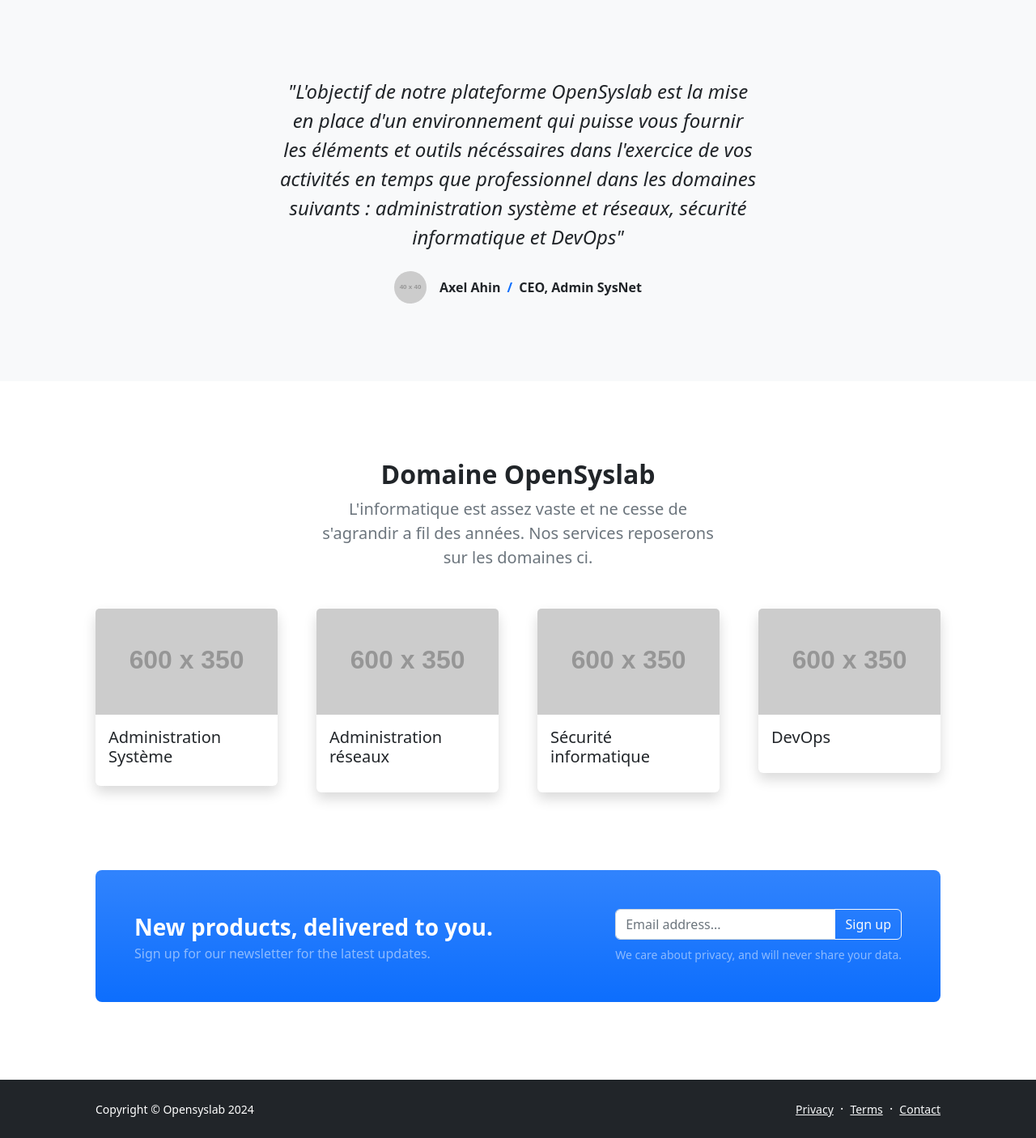
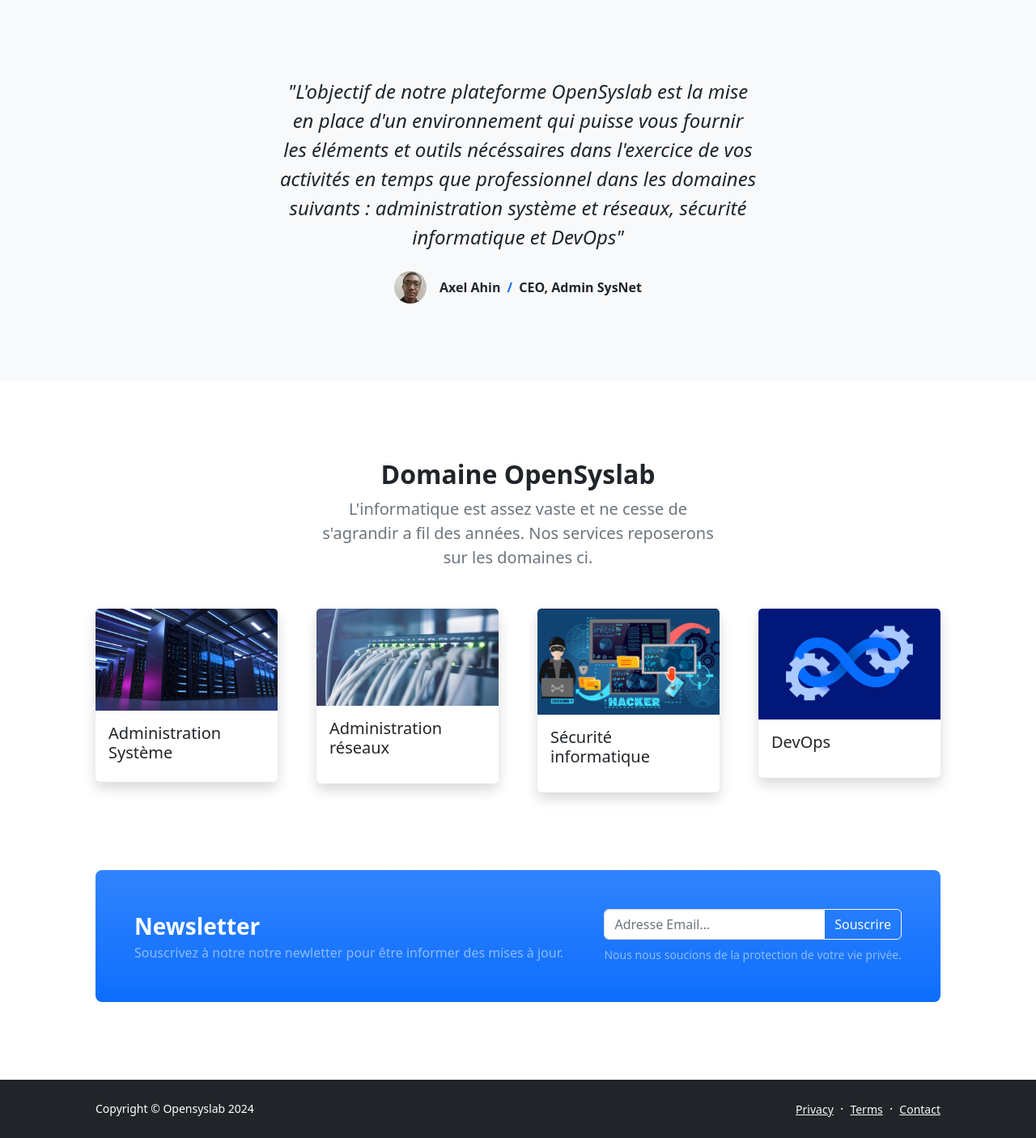
Before and after one commit to mr-anxo/django_web_opensyslab, a Django app: page / in a window 1280 px wide. Shown: the part 1219-2625 px from the top of the page at 81% size. Run offline with Django 5.2, Linux system fonts and the light colour scheme; grey boxes labelled with a size stand in for pictures from a placeholder-image service; some libraries are stand-ins or nearby versions.

Commit message:
--- Auto Git Commit ---

```diff
--- a/src/opensyslab/templates/index.html
+++ b/src/opensyslab/templates/index.html
@@ -67,7 +67,7 @@
                             <div class="text-center">
                                 <div class="fs-4 mb-4 fst-italic">"L'objectif de notre plateforme OpenSyslab est la mise en place d'un environnement qui puisse vous fournir les éléments et outils nécéssaires dans l'exercice de vos activités en temps que professionnel dans les domaines suivants : administration système et réseaux, sécurité informatique et DevOps"</div>
                                 <div class="d-flex align-items-center justify-content-center">
-                                    <img class="rounded-circle me-3" src="https://dummyimage.com/40x40/ced4da/6c757d" alt="..." />
+                                    <img class="rounded-circle me-3" src="{% static 'assets/ahinaxel_40x40.jpg' %}" alt="..." />
                                     <div class="fw-bold">
                                         Axel Ahin
                                         <span class="fw-bold text-primary mx-1">/</span>
@@ -94,7 +94,7 @@
                     <div class="row gx-5">
                         <div class="col-lg-3 mb-5">
                             <div class="card shadow border-0">
-                                <img class="card-img-top" src="https://dummyimage.com/600x350/ced4da/6c757d" alt="..." />
+                                <img class="card-img-top" src="{% static 'assets/system.jpeg' %}" alt="..." />
                                 <div class="card-body ">
                                     <a class="text-decoration-none link-dark stretched-link" href="#!"><h5 class="card-title">Administration Système</h5></a>
                                 </div>
@@ -102,7 +102,7 @@
                         </div>
                         <div class="col-lg-3 mb-5">
                             <div class="card shadow border-0">
-                                <img class="card-img-top" src="https://dummyimage.com/600x350/adb5bd/495057" alt="..." />
+                                <img class="card-img-top" src="{% static 'assets/reseau.jpg' %}" alt="..." />
                                 <div class="card-body">
                                     <a class="text-decoration-none link-dark stretched-link" href="#!"><h5 class="card-title mb-3">Administration réseaux</h5></a>
                                 </div>
@@ -110,7 +110,7 @@
                         </div>
                         <div class="col-lg-3 mb-5">
                             <div class="card shadow border-0">
-                                <img class="card-img-top" src="https://dummyimage.com/600x350/6c757d/343a40" alt="..." />
+                                <img class="card-img-top" src="{% static 'assets/security.png' %}" alt="..." />
                                 <div class="card-body">
                                     <a class="text-decoration-none link-dark stretched-link" href="#!"><h5 class="card-title mb-3">Sécurité informatique</h5></a>
                                 </div>
@@ -118,7 +118,7 @@
                         </div>
                         <div class="col-lg-3 mb-5">
                             <div class="card  shadow border-0">
-                                <img class="card-img-top" src="https://dummyimage.com/600x350/6c757d/343a40" alt="..." />
+                                <img class="card-img-top" src="{% static 'assets/devops.png' %}" alt="..." />
                                 <div class="card-body">
                                     <a class="text-decoration-none link-dark stretched-link" href="#!"><h5 class="card-title mb-3">DevOps</h5></a>
                                 </div>
@@ -130,15 +130,15 @@
                     <aside class="bg-primary bg-gradient rounded-3 p-4 p-sm-5 mt-5">
                         <div class="d-flex align-items-center justify-content-between flex-column flex-xl-row text-center text-xl-start">
                             <div class="mb-4 mb-xl-0">
-                                <div class="fs-3 fw-bold text-white">New products, delivered to you.</div>
-                                <div class="text-white-50">Sign up for our newsletter for the latest updates.</div>
+                                <div class="fs-3 fw-bold text-white">Newsletter</div>
+                                <div class="text-white-50">Souscrivez à notre notre newletter pour être informer des mises à jour.</div>
                             </div>
                             <div class="ms-xl-4">
                                 <div class="input-group mb-2">
-                                    <input class="form-control" type="text" placeholder="Email address..." aria-label="Email address..." aria-describedby="button-newsletter" />
-                                    <button class="btn btn-outline-light" id="button-newsletter" type="button">Sign up</button>
+                                    <input class="form-control" type="text" placeholder="Adresse Email..." aria-label="Adresse Email..." aria-describedby="button-newsletter" />
+                                    <button class="btn btn-outline-light" id="button-newsletter" type="button">Souscrire</button>
                                 </div>
-                                <div class="small text-white-50">We care about privacy, and will never share your data.</div>
+                                <div class="small text-white-50">Nous nous soucions de la protection de votre vie privée.</div>
                             </div>
                         </div>
                     </aside>
```
Also changed, not shown: src/opensyslab/static/assets/ahinaxel.jpg (added), src/opensyslab/static/assets/ahinaxel_40x40.jpg (added), src/opensyslab/static/assets/devops.png (added), src/opensyslab/static/assets/reseau.jpg (added), src/opensyslab/static/assets/security.png (added), src/opensyslab/static/assets/system.jpeg (added).
